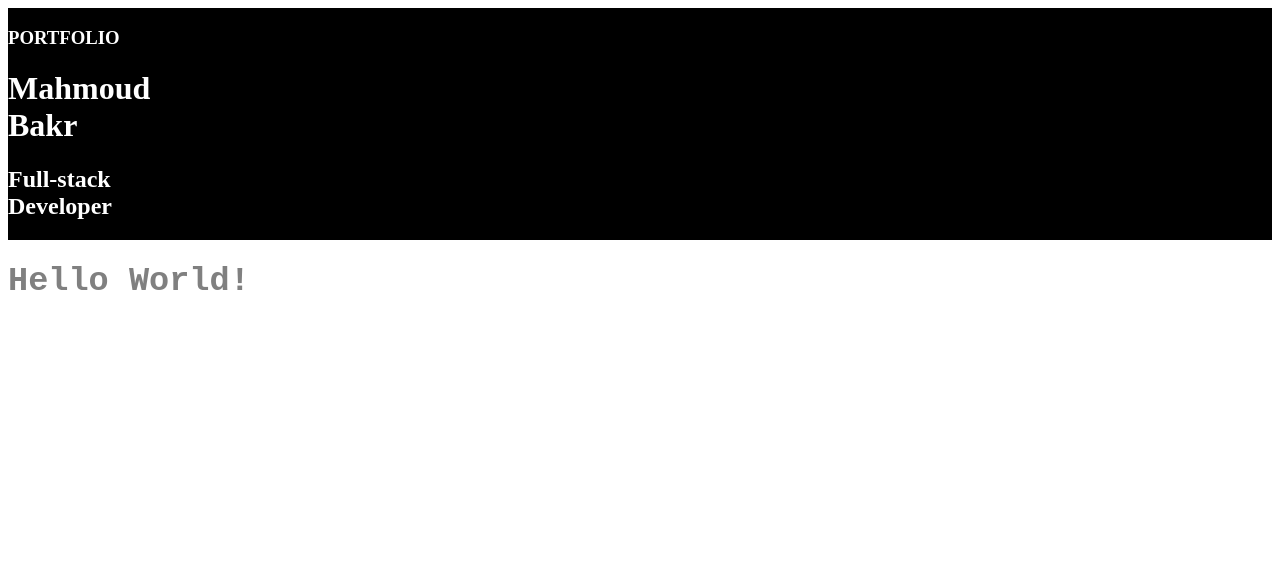
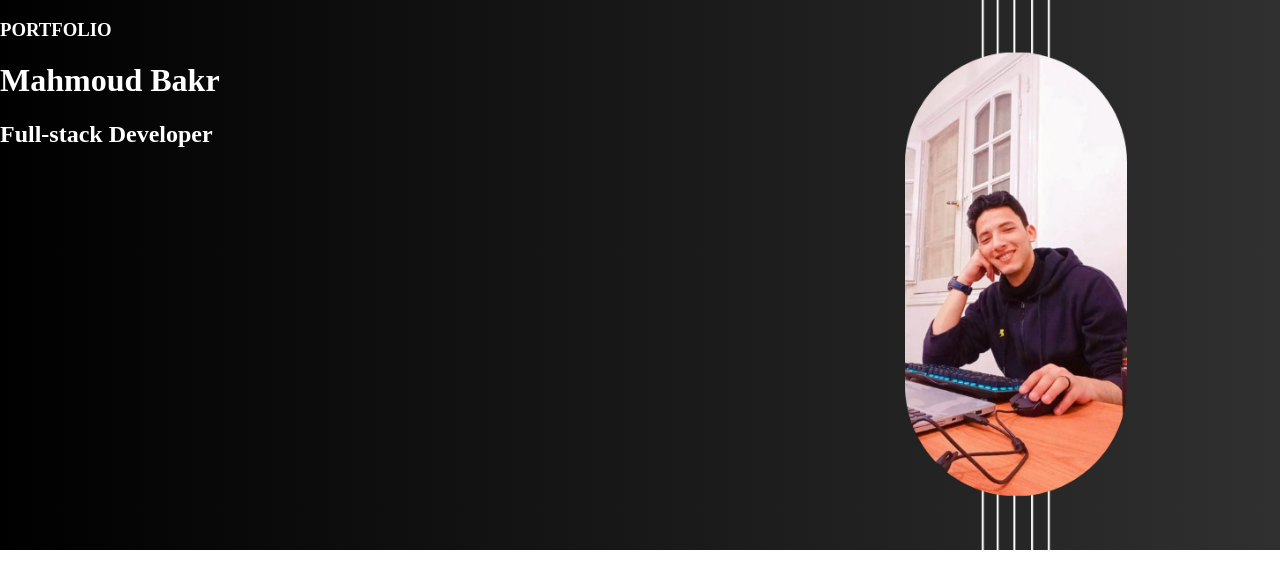
Before and after one commit to MahmoudBakr23/new-portfolio, a React (Create React App) app: page / in a window 1280 px wide. Shown: the top 588 px of the page. Built offline with nearby package versions, Linux system fonts and the light colour scheme.

Commit message:
Import and style image for Home component

```diff
--- a/src/App.js
+++ b/src/App.js
@@ -1,11 +1,9 @@
-import StyledApp from "./Components/App.styled";
 import Home from "./Components/Home";
 
 const App = () => {
   return (
-    <div className="App">
+    <div className="App" style={{margin: 0}}>
       <Home />
-      <StyledApp>Hello World!</StyledApp>
     </div>
   );
 }
--- a/src/Components/App.styled.js
+++ /dev/null
@@ -1,10 +0,0 @@
-import styled from 'styled-components'
-
-const StyledApp = styled.h1`
-    color: gray;
-    font-size: 2.1rem;
-    font-family: monospace;
-    font-weight: bold;
-`;
-
-export default StyledApp
--- a/src/Components/Home.js
+++ b/src/Components/Home.js
@@ -1,15 +1,15 @@
 import { Container } from "./Styles/Home.styled";
-import { LinesImg } from "./Styles/Home.styled";
+import { ImgContainer } from "./Styles/Home.styled";
 
 const  Home = () => {
     return(
-        <Container>
+        <Container right>
             <div>
                 <h3>PORTFOLIO</h3>
                 <h1>Mahmoud Bakr</h1>
                 <h2>Full-stack Developer</h2>
             </div>
-            <LinesImg />
+            <ImgContainer />
         </Container>
     )
 }
--- a/src/Components/Styles/Home.styled.js
+++ b/src/Components/Styles/Home.styled.js
@@ -1,17 +1,22 @@
 import styled from "styled-components";
-import linedImg from "../../vertical_lines.png"
+import myImg from "../../my_picture.png"
 
 const Container = styled.div`
     display: flex;
     justify-content: space-between;
-    background-color: black;
+    background-image: ${props => props.right ? "linear-gradient(to right, black , #303030)" : "linear-gradient(to left, black , #303030)"};
     color: white;
+    padding: 0;
+    margin: 0;
 `;
 
-const LinesImg = styled.div`
-    background-image: url(${linedImg});
-    width: 100%;
-    height: 100%;
+const ImgContainer = styled.div`
+    margin: 0 4rem;
+    background-image: url(${myImg});
+    width: 400px;
+    height: 550px;
+    background-size: cover;
+    background-position: 100% 50%;
 `
 
-export { Container, LinesImg }
+export { Container, ImgContainer }
--- /dev/null
+++ b/src/index.css
@@ -0,0 +1,4 @@
+body {
+    margin: 0;
+    box-sizing: border-box;
+}
--- a/src/index.js
+++ b/src/index.js
@@ -2,6 +2,7 @@ import React from 'react';
 import ReactDOM from 'react-dom/client';
 import App from './App';
 import reportWebVitals from './reportWebVitals';
+import './index.css';
 
 const root = ReactDOM.createRoot(document.getElementById('root'));
 root.render(
```
Also changed, not shown: src/my_picture.png (added).
